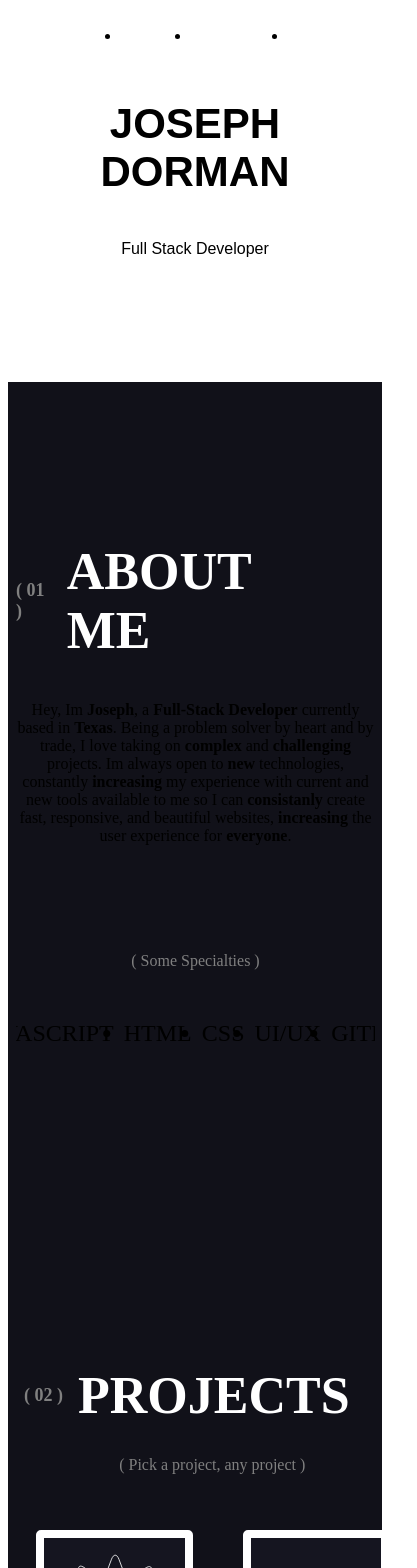
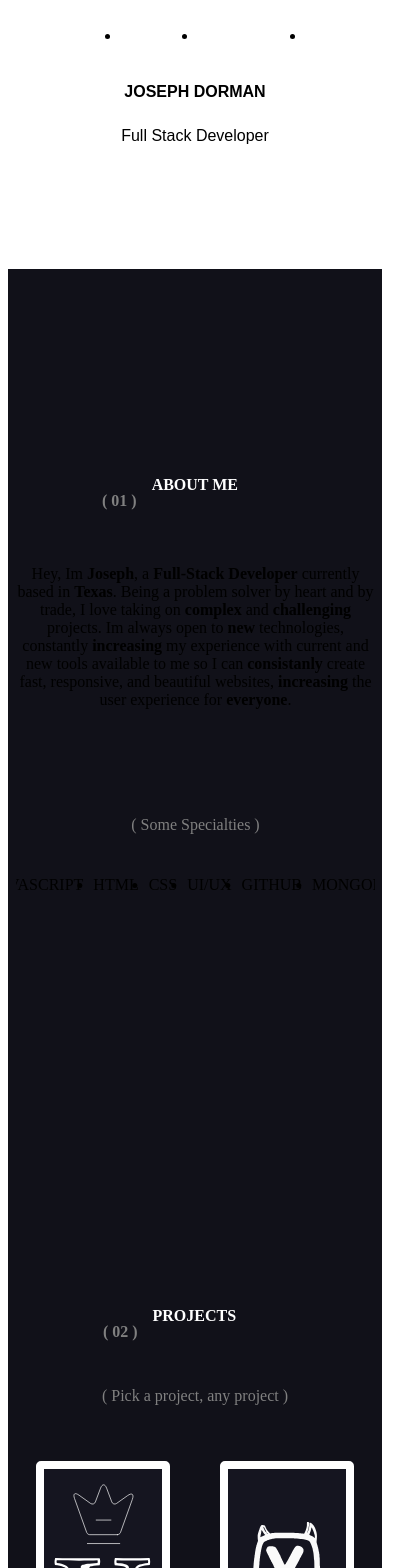
Before and after one commit to josephdorman/portfolio, a React (Vite) app: page / in a window 390 px wide. Shown: the top 1568 px of the page, 417 px wide, since content can reach past the window. Built offline with nearby package versions, Linux system fonts and the light colour scheme; the HTML template or start-up script is replaced by a standard one.

Commit message:
style: refactor font size to use rem

```diff
--- a/src/styles/App.css
+++ b/src/styles/App.css
@@ -11,14 +11,14 @@ section {
 .title {
   display: flex;
   gap: 15px;
-  font-size: 18px;
+  font-size: var(--fs-18);
   font-family: Sora;
   color: grey;
 }
 
 .title span {
   color: white;
-  font-size: 52px;
+  font-size: var(--fs-52);
   margin-right: 51px;
 }
 
--- a/src/styles/about.css
+++ b/src/styles/about.css
@@ -11,7 +11,7 @@
 
 .desc {
   max-width: 700px;
-  font-size: 18px;
+  font-size: var(--fs-18);
   text-align: center;
 }
 
@@ -39,7 +39,7 @@
 
 .scroller-inner {
   padding: 10px 0px;
-  font-size: 28px;
+  font-size: var(--fs-28);
   width: max-content;
   display: flex;
   flex-wrap: nowrap;
@@ -55,16 +55,16 @@
 
 @media (max-width: 781px) {
   .title span {
-    font-size: 48px;
+    font-size: var(--fs-48);
   }
 
   .title {
-    font-size: 16px;
+    font-size: var(--fs-16);
   }
 
   .desc {
     max-width: 520px;
-    font-size: 16px;
+    font-size: var(--fs-16);
   }
 
   .scroller {
@@ -72,7 +72,7 @@
   }
 
   .scroller-inner {
-    font-size: 24px;
+    font-size: var(--fs-24);
   }
 }
 
@@ -90,20 +90,20 @@
 @media (max-width: 381px) {
   .title span {
     margin: 0px;
-    font-size: 42px;
+    font-size: var(--fs-42);
   }
 
   .title p {
-    font-size: 20px;
+    font-size: var(--fs-20);
   }
 
   .title {
     display: flex;
     flex-direction: column;
-    font-size: 16px;
+    font-size: var(--fs-16);
   }
 
   .scroller-inner {
-    font-size: 24px;
+    font-size: var(--fs-24);
   }
 }
--- a/src/styles/header.css
+++ b/src/styles/header.css
@@ -37,10 +37,10 @@ header {
 }
 
 .nav-buttons li button {
-  color:white;
+  color: white;
   background-color: transparent;
   font-family: Sora, sans-serif;
-  font-size: 14px;
+  font-size: var(--fs-18);
   border: none;
   position: relative;
 }
--- a/src/styles/hero.css
+++ b/src/styles/hero.css
@@ -18,38 +18,37 @@
 }
 
 .hero-title {
-  font-size: 82px;
+  font-size: var(--fs-82);
 }
 
 .hero-desc {
-  font-size: 24px;
+  font-size: var(--fs-24);
 }
 
 @media (max-width: 781px) {
   .hero-title {
-    font-size: 56px;
+    font-size: var(--fs-56);
   }
   .hero-desc {
-    font-size: 18px;
+    font-size: var(--fs-18);
   }
-
 }
 
 @media (max-width: 481px) {
   .hero-title {
     text-align: center;
-    font-size: 42px;
+    font-size: var(--fs-42);
   }
   .hero-desc {
-    font-size: 16px;
+    font-size: var(--fs-16);
   }
 }
 
 @media (max-width: 381px) {
   .hero-title {
-    font-size: 52px;
+    font-size: var(--fs-52);
   }
   .hero-desc {
-    font-size: 18px;
+    font-size: var(--fs-18);
   }
 }
--- a/src/styles/index.css
+++ b/src/styles/index.css
@@ -4,7 +4,7 @@
 }
 
 @font-face {
-  font-family: Sora, ;
+  font-family: Sora;
   src: url("./Sora-Regular.ttf");
 }
 
@@ -18,6 +18,19 @@
 html,
 body,
 #root {
+  --fs-82: 5.125rem;
+  --fs-56: 3.5rem;
+  --fs-52: 3.25rem;
+  --fs-48: 3rem;
+  --fs-42: 2.5rem;
+  --fs-34: 2.125rem;
+  --fs-28: 1.75rem;
+  --fs-24: 1.5rem;
+  --fs-20: 1.25rem;
+  --fs-18: 1.125rem;
+  --fs-16: 1rem;
+  --fs-14: 0.875rem;
+
   height: 100%;
 }
 
@@ -84,7 +97,11 @@ body,
   width: 1px;
   height: 60%;
   margin-left: 7px;
-  background: linear-gradient(to bottom, rgba(255, 255, 255, 0), rgba(255, 255, 255, 0.25));
+  background: linear-gradient(
+    to bottom,
+    rgba(255, 255, 255, 0),
+    rgba(255, 255, 255, 0.25)
+  );
   animation: stem 0.5s linear infinite;
 }
 
--- a/src/styles/projects.css
+++ b/src/styles/projects.css
@@ -133,7 +133,7 @@
 .card-title {
   text-align: center;
   padding: 10px;
-  font-size: 34px;
+  font-size: var(--fs-34);
   text-transform: uppercase;
   border-top: var(--border);
 }
```
